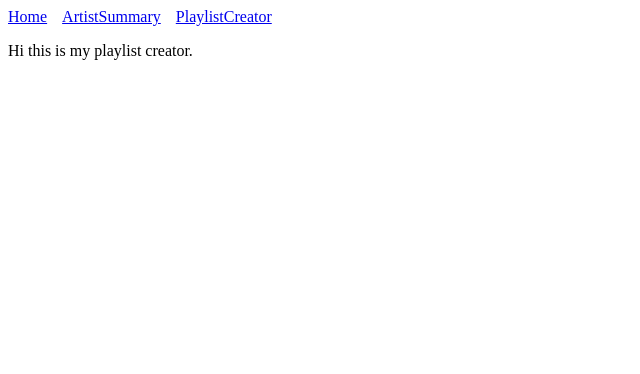
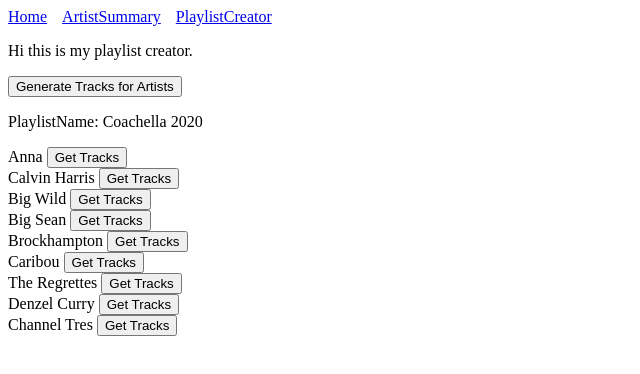
Before and after one commit to nabeel-h/spotifyApp, a Next.js app: page /playlistcreator in a window 1280 px wide. Shown: the top 374 px of the page, without its empty margins (0-640 px from the left). Built offline with nearby package versions, Linux system fonts and the light colour scheme.

Commit message:
PlaylistCreator page able to load artists top tracks

```diff
--- a/next.config.js
+++ b/next.config.js
@@ -1,5 +1,5 @@
 // next.config.js
 const withCSS = require('@zeit/next-css')
 module.exports = withCSS({
-    cssModules: true
+    /* */
 })
--- a/pages/_app.js
+++ b/pages/_app.js
@@ -1,4 +1,4 @@
-import "./static/style.css";
+import "./static/css/style.css";
 
 export default function MyApp({ Component, pageProps }) {
     return <Component {...pageProps} />
--- a/pages/artistsummary.js
+++ b/pages/artistsummary.js
@@ -1,5 +1,6 @@
 import Link from 'next/link';
 import Layout from './layouts/Layout.js';
+import ArtistSummary from './views/ArtistSummary.js';
 
 
 const ArtistSummaryPageLink = props => (
@@ -17,7 +18,9 @@ class Index extends React.Component {
             <ul>
                 <ArtistSummaryPageLink artist="Eminem" />
                 <ArtistSummaryPageLink artist="Kendrick Lamar"/>
+                <ArtistSummaryPageLink artist="Queen"/>
             </ul>
+            <ArtistSummary />
         </Layout>
         );
     };
--- /dev/null
+++ b/pages/assets/data.js
@@ -0,0 +1,16 @@
+let coachella2020 = {
+    artists: [
+            "Anna",
+            "Calvin Harris",
+            "Big Wild",
+            "Big Sean",
+            "Brockhampton",
+            "Caribou",
+            "The Regrettes",
+            "Denzel Curry",
+            "Channel Tres"
+            ],
+    playlistName: "Coachella 2020"
+};
+
+export default coachella2020;
--- a/pages/playlistcreator.js
+++ b/pages/playlistcreator.js
@@ -1,9 +1,113 @@
+import React from 'react';
 import Layout from './layouts/Layout.js';
+import coachella2020 from './assets/data.js';
+
+import {getAccessToken, searchArtist, getArtistAlbums, getArtistTopTracks, handleTopTracks} from './api/spotify/spotify.js';
+
 
 export default function Index() {
   return (
     <Layout>
       <p>Hi this is my playlist creator.</p>
+      <button onClick={() => alert("harro")}>Generate Tracks for Artists</button>
+      <Playlist playlist={coachella2020}/>
     </Layout>
   );
 }
+
+
+class Playlist extends React.Component{
+  constructor(){
+    super();
+    this.state = {
+      playlist: null
+    };
+  };
+
+  componentWillMount() {
+    this.setState({
+      playlist: this.props.playlist
+    })
+  };
+
+  render() {
+    let artists = this.state.playlist.artists;
+    let playlistName = this.state.playlist.playlistName;
+    return (
+      <div>
+      <p>PlaylistName: {playlistName}</p>
+      {artists.map((artist, i) => <ArtistCard key={i}
+                    artist={artist} />)}
+      </div>
+    );
+  };
+}
+
+
+class ArtistCard extends React.Component {
+  constructor(){
+    super();
+    this.state = {
+      artist: null,
+      tracks: null
+    };
+  };
+
+  componentWillMount() {
+    this.setState({
+      artist: this.props.artist
+    })
+  };
+
+  handleArtistTrackSubmit = () => {
+    this.generateTracksForArtists(this.updateArtistTrackCallback, this.state.artist)
+  };
+
+  updateArtistTrackCallback = (tracks) => {
+    let topTracks = handleTopTracks(tracks);
+    this.setState({tracks: topTracks});
+  };
+
+  generateTracksForArtists = (updateArtistTrackCallback, artistInput) => {
+    getAccessToken().then(function(token) {
+      let accessToken = token["access_token"];
+      searchArtist(artistInput, accessToken).then(function(response) {
+          let artistID = response.artists.items[0]["id"];
+          getArtistTopTracks(artistID, accessToken).then(function(tracks) {
+            updateArtistTrackCallback(tracks);
+          })
+      })
+    })
+  };
+
+  render() {
+
+    let tracks = this.state.tracks;
+    console.log("tracks",tracks)
+    if (!tracks) {
+      return(
+          <div>
+          <a>{this.props.artist}    </a><button onClick={this.handleArtistTrackSubmit}>Get Tracks</button>
+          </div>
+      );
+    } else {
+    return (
+      <div>
+      <a>{this.props.artist}    </a><button>Get Tracks</button>
+      <p>{tracks.map((track, i) => <Track track={track.trackName}/>)}</p>
+      </div>
+      )
+    }
+  };
+};
+
+
+
+class Track extends React.Component{
+  render() {
+    return(
+      <p>{this.props.track}</p>
+    );
+  };
+
+};
--- a/pages/static/nab.css
+++ /dev/null
@@ -1,3 +0,0 @@
-#dafug {
-    color:red;
-}
```
Also changed, not shown: pages/views/ArtistSummary.js (+1 -16 lines), pages/static/css/style.css (renamed from pages/static/style.css).
